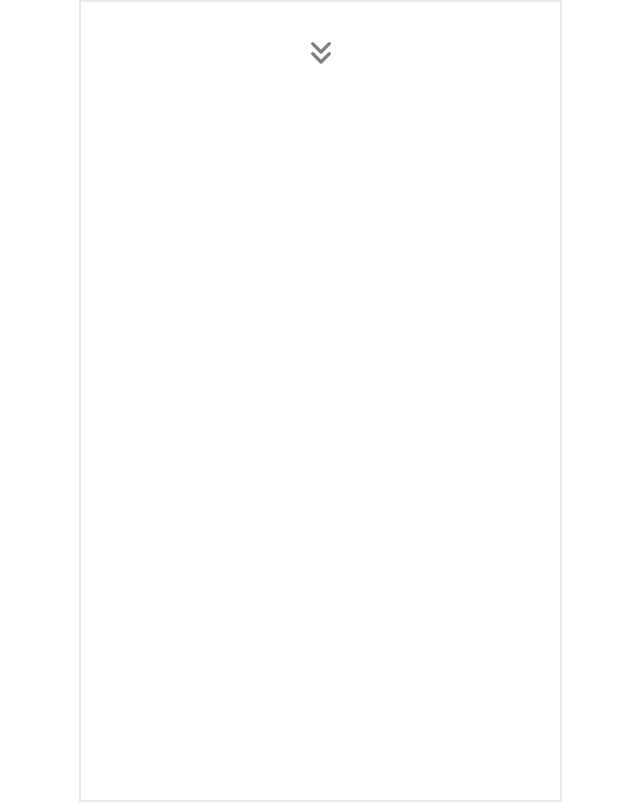
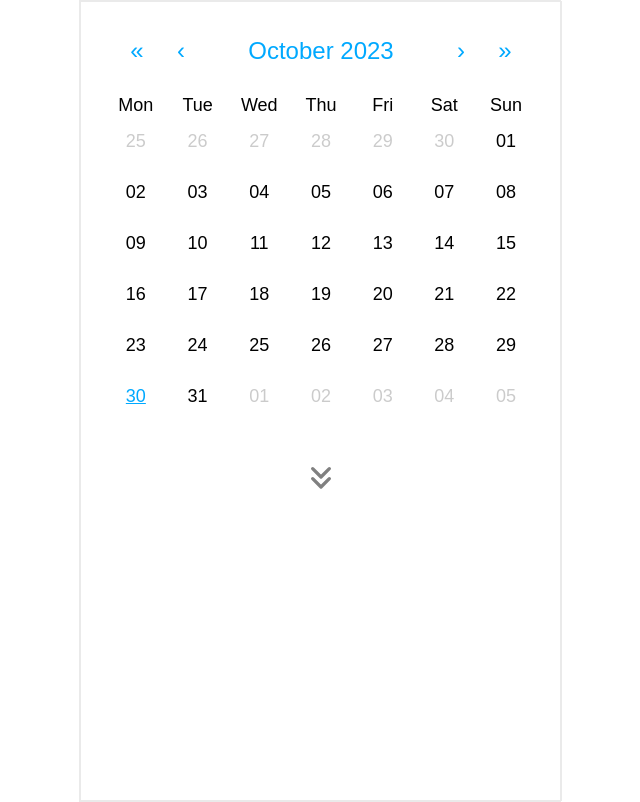
Before and after one commit to elice-cookcook/eatnfit, a React (Vite) app in the folder eatnfit-FE/: page /main/calendar in a window 1280 px wide. Shown: the whole page, without its empty margins (320-960 px from the left). Built offline with nearby package versions, Linux system fonts and the light colour scheme; a web font is replaced by a local one.

Commit message:
Feat : add react-calendar library at MainCalendar component

```diff
--- a/eatnfit-FE/src/components/MainCalendar/MainCalendar.tsx
+++ b/eatnfit-FE/src/components/MainCalendar/MainCalendar.tsx
@@ -1,8 +1,23 @@
-import React, { useState } from "react";
+import React, { useEffect, useState } from "react";
+import Calendar from "react-calendar";
 import { CalendarWrapper } from "./styles";
+import moment from "moment";
 
 const MainCalendar = () => {
-  return <CalendarWrapper></CalendarWrapper>;
+  const [activeDay, setActiveDay] = useState(new Date());
+  const onChangeToday = (newDate: any) => {
+    setActiveDay(newDate);
+    console.log(activeDay);
+  };
+  return (
+    <CalendarWrapper>
+      <Calendar
+        onChange={onChangeToday}
+        value={activeDay}
+        formatDay={(locale, date) => moment(date).format("DD")}
+      />
+    </CalendarWrapper>
+  );
 };
 
 export default MainCalendar;
--- a/eatnfit-FE/src/components/MainCalendar/styles.ts
+++ b/eatnfit-FE/src/components/MainCalendar/styles.ts
@@ -2,6 +2,69 @@ import styled from "styled-components";
 
 const CalendarWrapper = styled.div`
   width: 90%;
+  padding: 5px 20px;
+  .react-calendar {
+    display: flex;
+    flex-direction: column;
+    max-width: 100%;
+    text-align: center;
+  }
+  .react-calendar__navigation {
+    display: flex;
+    margin: 10px;
+  }
+  .react-calendar__navigation button {
+    border: none;
+    color: #00a9ff;
+    min-width: 44px;
+    background: none;
+    font-size: 24px;
+    margin: 10px 0;
+    padding: 10px;
+  }
+  .react-calendar__navigation button:enabled:hover {
+    background-color: #f8f8fa;
+  }
+  abbr[title] {
+    text-decoration: none;
+    font-size: 18px;
+  }
+  .react-calendar__tile {
+    background-color: transparent;
+    border: none;
+    padding: 10px;
+    margin: 5px 0;
+    font-size: 18px;
+  }
+  .react-calendar__tile--range {
+    color: black;
+  }
+  .react-calendar__tile:enabled:hover,
+  .react-calendar__tile:enabled:focus {
+    background: #f8f8fa;
+    color: #00a9ff;
+    border-radius: 10px;
+  }
+  .react-calendar__tile--now {
+    border-radius: 10px;
+    text-decoration: underline;
+    color: #00a9ff;
+  }
+  .react-calendar__tile--now:enabled:hover,
+  .react-calendar__tile--now:enabled:focus {
+    background: #89cff3;
+    border-radius: 10px;
+    color: #00a9ff;
+  }
+
+  .react-calendar__tile--active:enabled:hover,
+  .react-calendar__tile--active:enabled:focus {
+    background: #89cff3;
+    color: white;
+  }
+  .react-calendar__month-view__days__day--neighboringMonth {
+    opacity: 0.2;
+  }
 `;
 
 export { CalendarWrapper };
```
